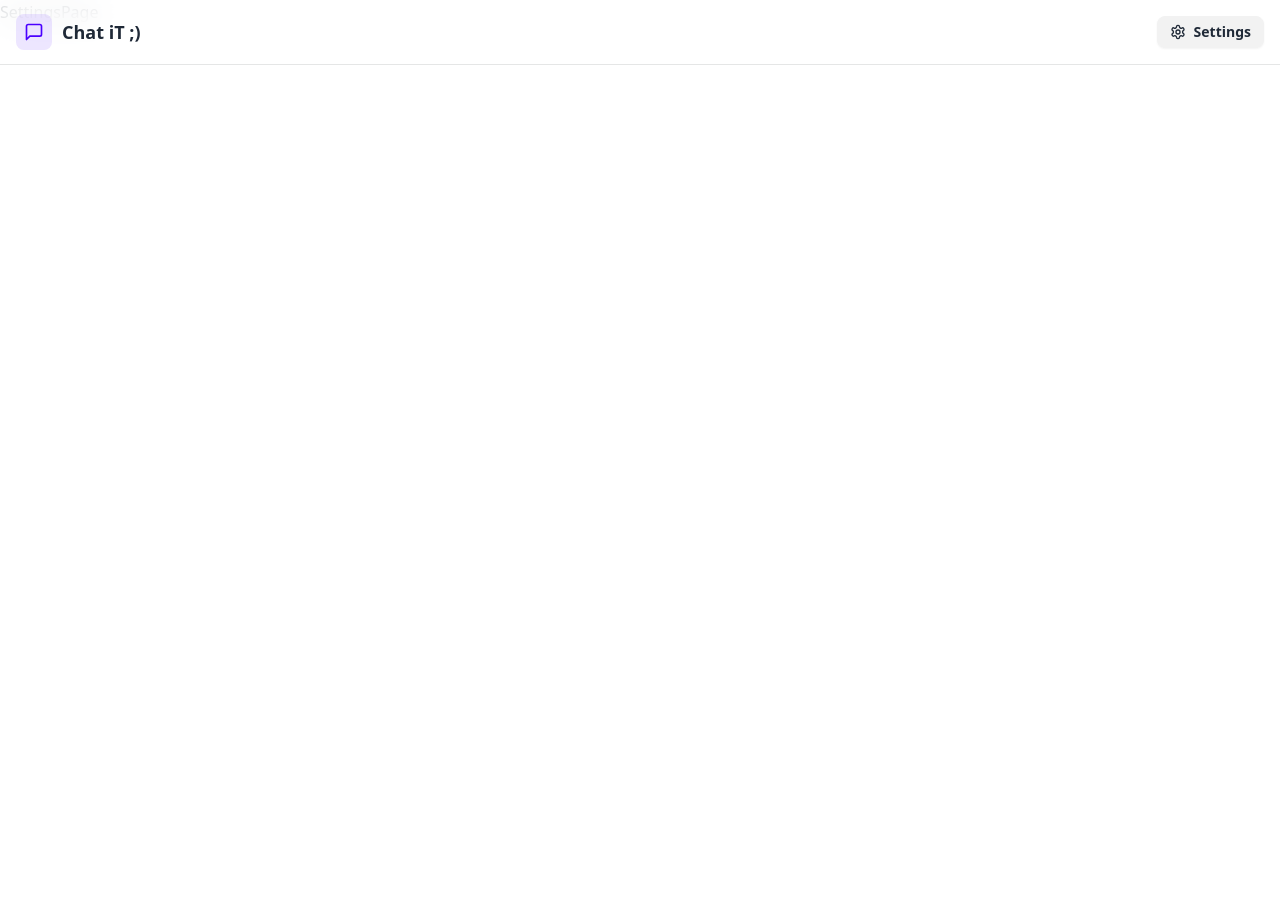
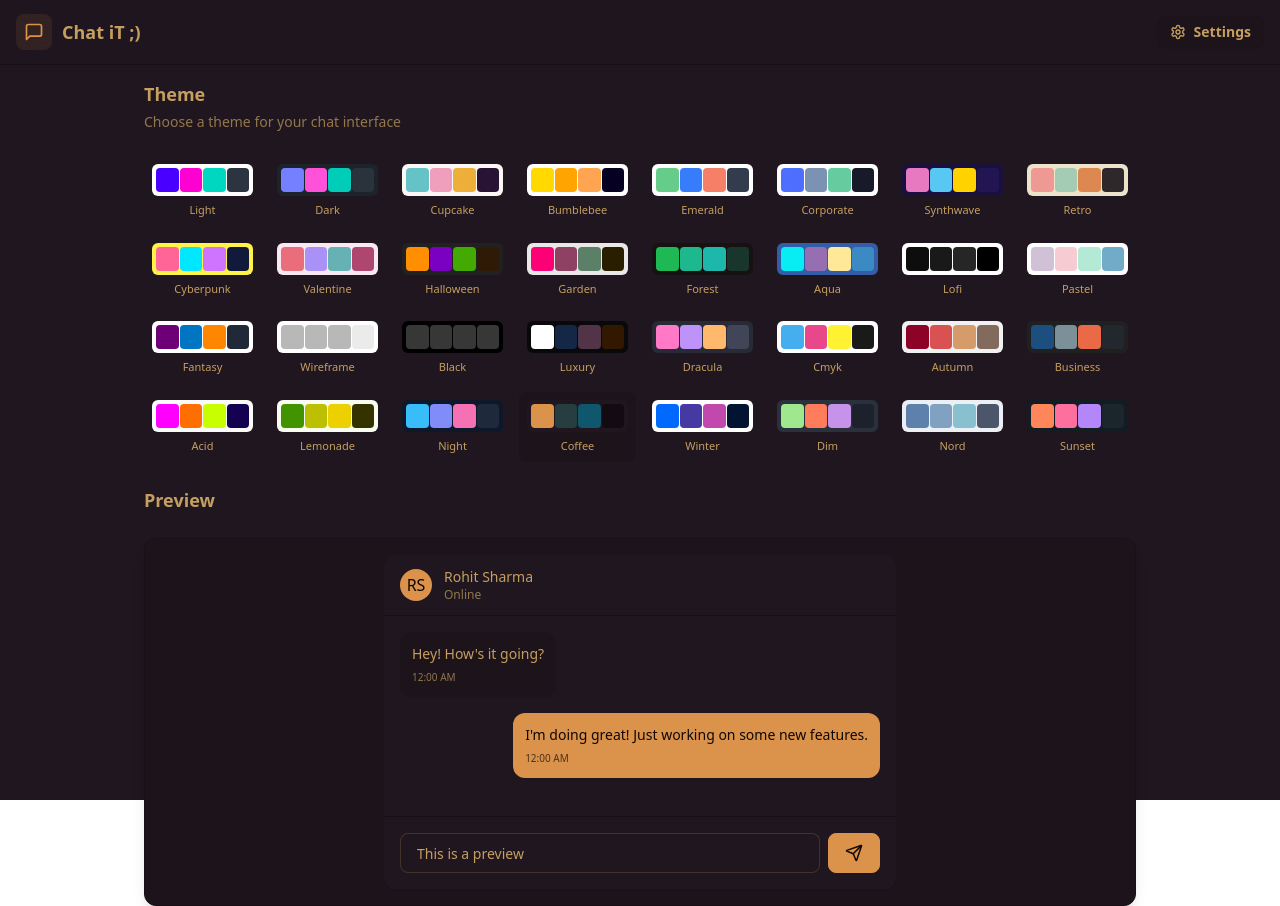
Before and after one commit to Gatt101/PIWOT_Hackathon, a React (Vite) app in the folder frontend/: page /settings in a window 1280 px wide. Before the commit the page ends 800 px from the top, so only its background shows below. Built offline with nearby package versions, Linux system fonts and the light colour scheme; no server answers.

Commit message:
Settings page

```diff
--- a/frontend/src/App.jsx
+++ b/frontend/src/App.jsx
@@ -12,10 +12,12 @@ import ProfilePage from './pages/profilePage';
 import { Loader } from 'lucide-react';
 import { Navigate } from 'react-router-dom';
 import { useAuthStore } from './store/useAuthStore';
+import { useThemeStore } from './store/useThemeStore';
 
  const App = () => {
 
     const {authUser , checkAuth , isCheckingAuth } = useAuthStore();
+    const {theme} = useThemeStore();
 
     useEffect(()=>{
       checkAuth();
@@ -31,7 +33,7 @@ import { useAuthStore } from './store/useAuthStore';
     )
 
    return (
-     <div>
+     <div data-theme={theme}>
         <Navbar/>
 
         <Routes>
--- /dev/null
+++ b/frontend/src/constants/index.js
@@ -0,0 +1,34 @@
+export const THEMES = [
+  "light",
+  "dark",
+  "cupcake",
+  "bumblebee",
+  "emerald",
+  "corporate",
+  "synthwave",
+  "retro",
+  "cyberpunk",
+  "valentine",
+  "halloween",
+  "garden",
+  "forest",
+  "aqua",
+  "lofi",
+  "pastel",
+  "fantasy",
+  "wireframe",
+  "black",
+  "luxury",
+  "dracula",
+  "cmyk",
+  "autumn",
+  "business",
+  "acid",
+  "lemonade",
+  "night",
+  "coffee",
+  "winter",
+  "dim",
+  "nord",
+  "sunset",
+];
--- a/frontend/src/pages/SettingsPage.jsx
+++ b/frontend/src/pages/SettingsPage.jsx
@@ -1,9 +1,116 @@
-import React from 'react'
+import { Send } from "lucide-react";
+import { THEMES } from "../constants";
+import { useThemeStore } from "../store/useThemeStore";
+
+const PREVIEW_MESSAGES = [
+  { id: 1, content: "Hey! How's it going?", isSent: false },
+  { id: 2, content: "I'm doing great! Just working on some new features.", isSent: true },
+];
 
 const SettingsPage = () => {
+  const { theme, setTheme } = useThemeStore();
+
   return (
-    <div>SettingsPage</div>
-  )
-}
+    <div className="h-screen container mx-auto px-4 pt-20 max-w-5xl">
+      <div className="space-y-6">
+        <div className="flex flex-col gap-1">
+          <h2 className="text-lg font-semibold">Theme</h2>
+          <p className="text-sm text-base-content/70">Choose a theme for your chat interface</p>
+        </div>
 
-export default SettingsPage
+        <div className="grid grid-cols-4 sm:grid-cols-6 md:grid-cols-8 gap-2">
+          {THEMES.map((t) => (
+            <button
+              key={t}
+              className={`
+                group flex flex-col items-center gap-1.5 p-2 rounded-lg transition-colors
+                ${theme === t ? "bg-base-200" : "hover:bg-base-200/50"}
+              `}
+              onClick={() => setTheme(t)}
+            >
+              <div className="relative h-8 w-full rounded-md overflow-hidden" data-theme={t}>
+                <div className="absolute inset-0 grid grid-cols-4 gap-px p-1">
+                  <div className="rounded bg-primary"></div>
+                  <div className="rounded bg-secondary"></div>
+                  <div className="rounded bg-accent"></div>
+                  <div className="rounded bg-neutral"></div>
+                </div>
+              </div>
+              <span className="text-[11px] font-medium truncate w-full text-center">
+                {t.charAt(0).toUpperCase() + t.slice(1)}
+              </span>
+            </button>
+          ))}
+        </div>
+
+        {/* Preview Section */}
+        <h3 className="text-lg font-semibold mb-3">Preview</h3>
+        <div className="rounded-xl border border-base-300 overflow-hidden bg-base-100 shadow-lg">
+          <div className="p-4 bg-base-200">
+            <div className="max-w-lg mx-auto">
+              {/* Mock Chat UI */}
+              <div className="bg-base-100 rounded-xl shadow-sm overflow-hidden">
+                {/* Chat Header */}
+                <div className="px-4 py-3 border-b border-base-300 bg-base-100">
+                  <div className="flex items-center gap-3">
+                    <div className="w-8 h-8 rounded-full bg-primary flex items-center justify-center text-primary-content font-medium">
+                      RS
+                    </div>
+                    <div>
+                      <h3 className="font-medium text-sm">Rohit Sharma</h3>
+                      <p className="text-xs text-base-content/70">Online</p>
+                    </div>
+                  </div>
+                </div>
+
+                {/* Chat Messages */}
+                <div className="p-4 space-y-4 min-h-[200px] max-h-[200px] overflow-y-auto bg-base-100">
+                  {PREVIEW_MESSAGES.map((message) => (
+                    <div
+                      key={message.id}
+                      className={`flex ${message.isSent ? "justify-end" : "justify-start"}`}
+                    >
+                      <div
+                        className={`
+                          max-w-[80%] rounded-xl p-3 shadow-sm
+                          ${message.isSent ? "bg-primary text-primary-content" : "bg-base-200"}
+                        `}
+                      >
+                        <p className="text-sm">{message.content}</p>
+                        <p
+                          className={`
+                            text-[10px] mt-1.5
+                            ${message.isSent ? "text-primary-content/70" : "text-base-content/70"}
+                          `}
+                        >
+                          12:00 AM
+                        </p>
+                      </div>
+                    </div>
+                  ))}
+                </div>
+
+                {/* Chat Input */}
+                <div className="p-4 border-t border-base-300 bg-base-100">
+                  <div className="flex gap-2">
+                    <input
+                      type="text"
+                      className="input input-bordered flex-1 text-sm h-10"
+                      placeholder="Type a message..."
+                      value="This is a preview"
+                      readOnly
+                    />
+                    <button className="btn btn-primary h-10 min-h-0">
+                      <Send size={18} />
+                    </button>
+                  </div>
+                </div>
+              </div>
+            </div>
+          </div>
+        </div>
+      </div>
+    </div>
+  );
+};
+export default SettingsPage;
--- /dev/null
+++ b/frontend/src/store/useThemeStore.js
@@ -0,0 +1,9 @@
+import { create } from "zustand";
+
+export const useThemeStore = create ((set) =>({
+  theme: localStorage.getItem("chat-theme") || "coffee",
+  setTheme:(theme) =>  {
+    localStorage.setItem("chat-theme",theme);
+    set({theme})
+  },
+}))
--- a/frontend/tailwind.config.js
+++ b/frontend/tailwind.config.js
@@ -10,4 +10,40 @@ export default {
     extend: {},
   },
   plugins: [daisyui],
+  daisyui:{
+    themes: [
+      "light",
+      "dark",
+      "cupcake",
+      "bumblebee",
+      "emerald",
+      "corporate",
+      "synthwave",
+      "retro",
+      "cyberpunk",
+      "valentine",
+      "halloween",
+      "garden",
+      "forest",
+      "aqua",
+      "lofi",
+      "pastel",
+      "fantasy",
+      "wireframe",
+      "black",
+      "luxury",
+      "dracula",
+      "cmyk",
+      "autumn",
+      "business",
+      "acid",
+      "lemonade",
+      "night",
+      "coffee",
+      "winter",
+      "dim",
+      "nord",
+      "sunset",
+    ]
+  }
 }
```
